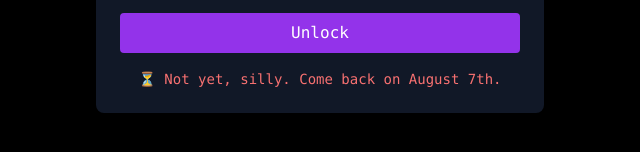
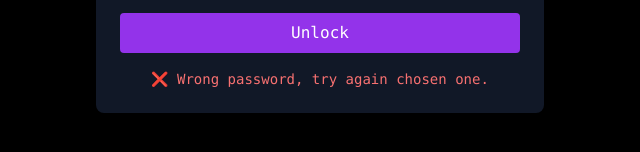
Before and after one commit to ZidanShaikh/novashell-test, a plain HTML site: page birthday/Lockpage.html in a window 1280 px wide. Both pictures are taken after a click on the button "Unlock". Shown: the part 436-588 px from the top of the page, without its empty margins (320-960 px from the left). Drawn offline with nearby package versions, Linux system fonts and the light colour scheme.

Commit message:
Update Lockpage.html

```diff
--- a/birthday/Lockpage.html
+++ b/birthday/Lockpage.html
@@ -20,7 +20,8 @@
   <script>
     function checkAccess() {
       const today = new Date();
-      const isUnlocked = today.getDate() === 7 && today.getMonth() === 7 - 1;
+      const isUnlocked = true; // 👈 Force it open for testing
+
       const password = document.getElementById("passwordInput").value.trim();
       const message = document.getElementById("loginMessage");
 
```
